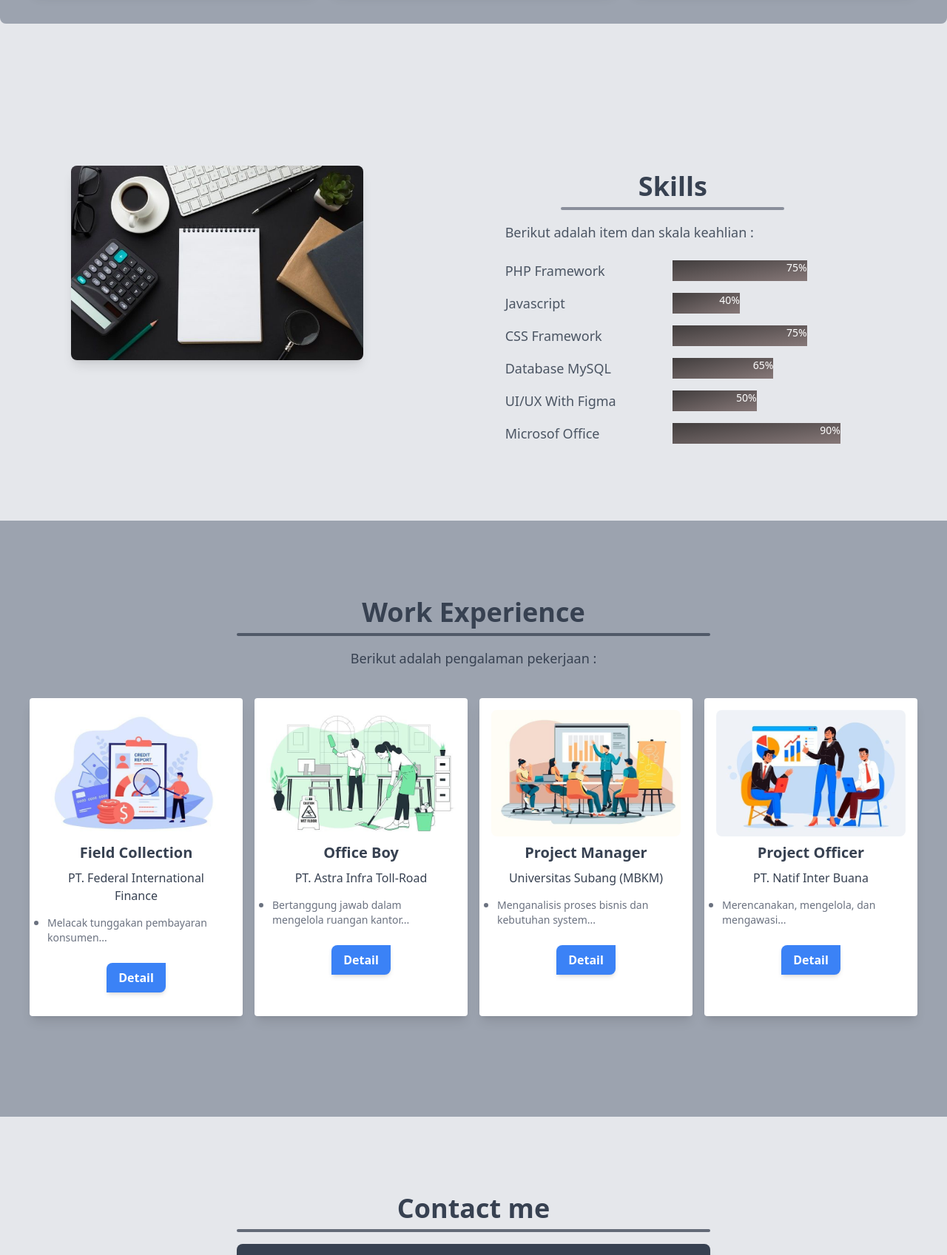
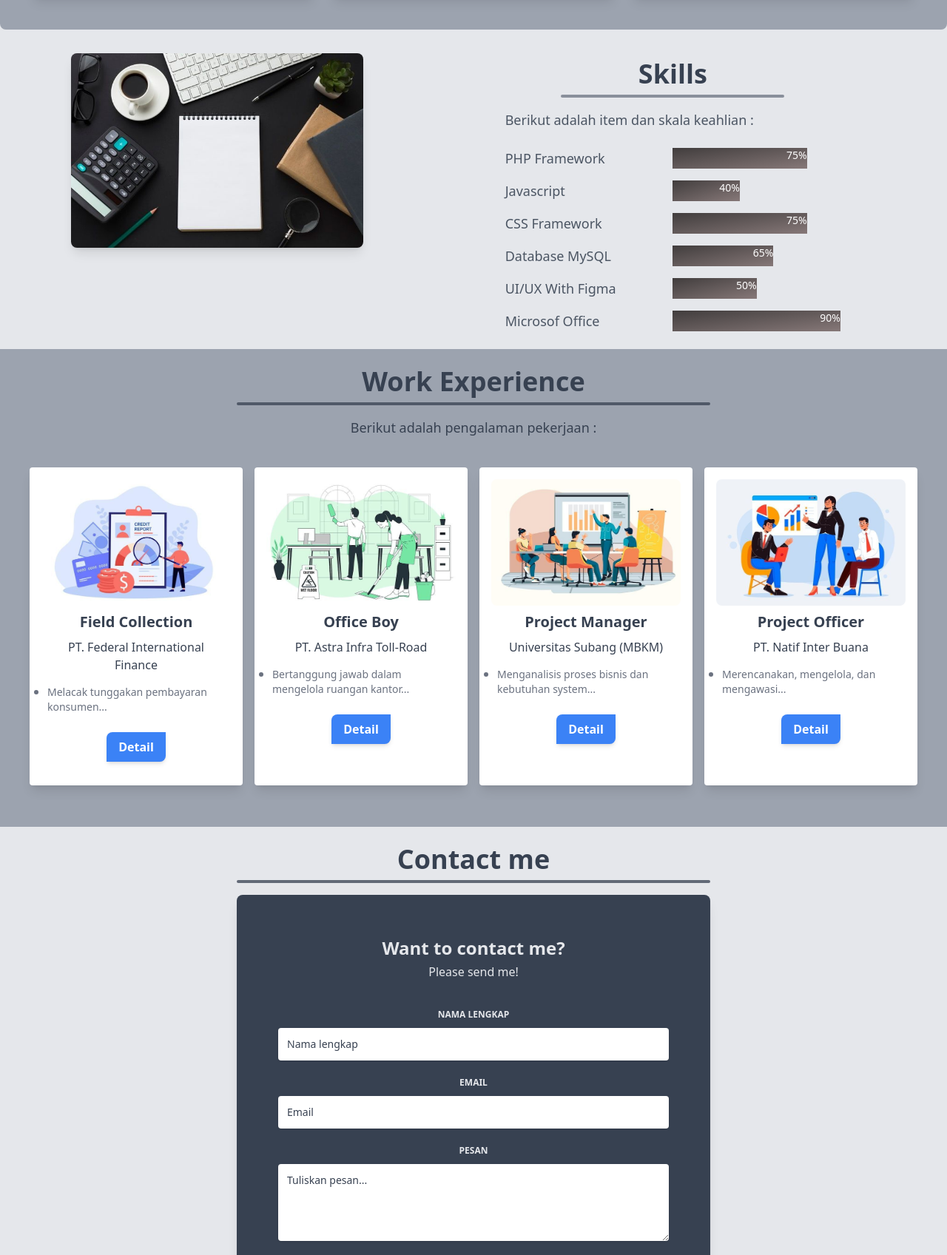
Before and after one commit to ilhamarifinsamsul/portofolio_tailwind, a website: page index.html in a window 1280 px wide. Shown: the part 1100-2797 px from the top of the page at 74% size. Drawn offline with nearby package versions, Linux system fonts and the light colour scheme.

Commit message:
modified index

```diff
--- a/index.html
+++ b/index.html
@@ -19,7 +19,7 @@
 
 </head>
 <body>
-    <section class="w-screen mx-auto px-4 bg-gray-400 fixed">
+    <section class="w-screen mx-auto px-4 bg-gray-400">
         <nav class="flex flex-wrap p-6 justify-between">
             <div class="flex flex-shrink-0 mr-6">
                 <img src="img/logo.png" alt="" class="h-10 w-50 mr-2">
@@ -45,7 +45,7 @@
         </nav>
     </section>
 
-    <section id="about" class="w-screen mx-auto py-24 bg-gray-200">
+    <section id="about" class="w-screen mx-auto py-4 bg-gray-200">
         <div class="px-16 py-8 text-center text-gray-700">
             <h1 class="w-full text-4xl text-gray-700 font-bold font-sans">About me</h1>
             <div class="mb-4">
@@ -105,7 +105,7 @@
         </div>
     </section>
 
-    <section id="skill" class="w-screen mx-auto py-24 bg-gray-200">
+    <section id="skill" class="w-screen mx-auto py-4 bg-gray-200">
         <div class="flex flex-wrap">
             <div class="w-full md:w-4/12 ml-auto mr-auto px-4">
                 <img src="img/skill.jpg" alt="" class="max-w-full rounded-lg shadow-lg">
@@ -160,7 +160,7 @@
         </div>
     </section>
 
-    <section id="work" class="w-screen mx-auto py-24 bg-gray-400">
+    <section id="work" class="w-screen mx-auto py-4 bg-gray-400">
         <div class="text-center mb-8">
             <h1 class="w-full my-2 text-4xl font-bold text-gray-700">Work Experience</h1>
             <div class="mb-4">
@@ -233,7 +233,7 @@
 
     </section>
 
-    <section id="contact" class="w-screen mx-auto py-24 bg-gray-200">
+    <section id="contact" class="w-screen mx-auto py-4 bg-gray-200">
         <h1 class="w-full my-2 text-4xl font-bold text-center text-gray-700">Contact me</h1>
         <div class="mb-4">
             <div class="h-1 mx-auto bg-gray-700 w-1/2 opacity-75 my-0 py-0 rounded"></div>
```
